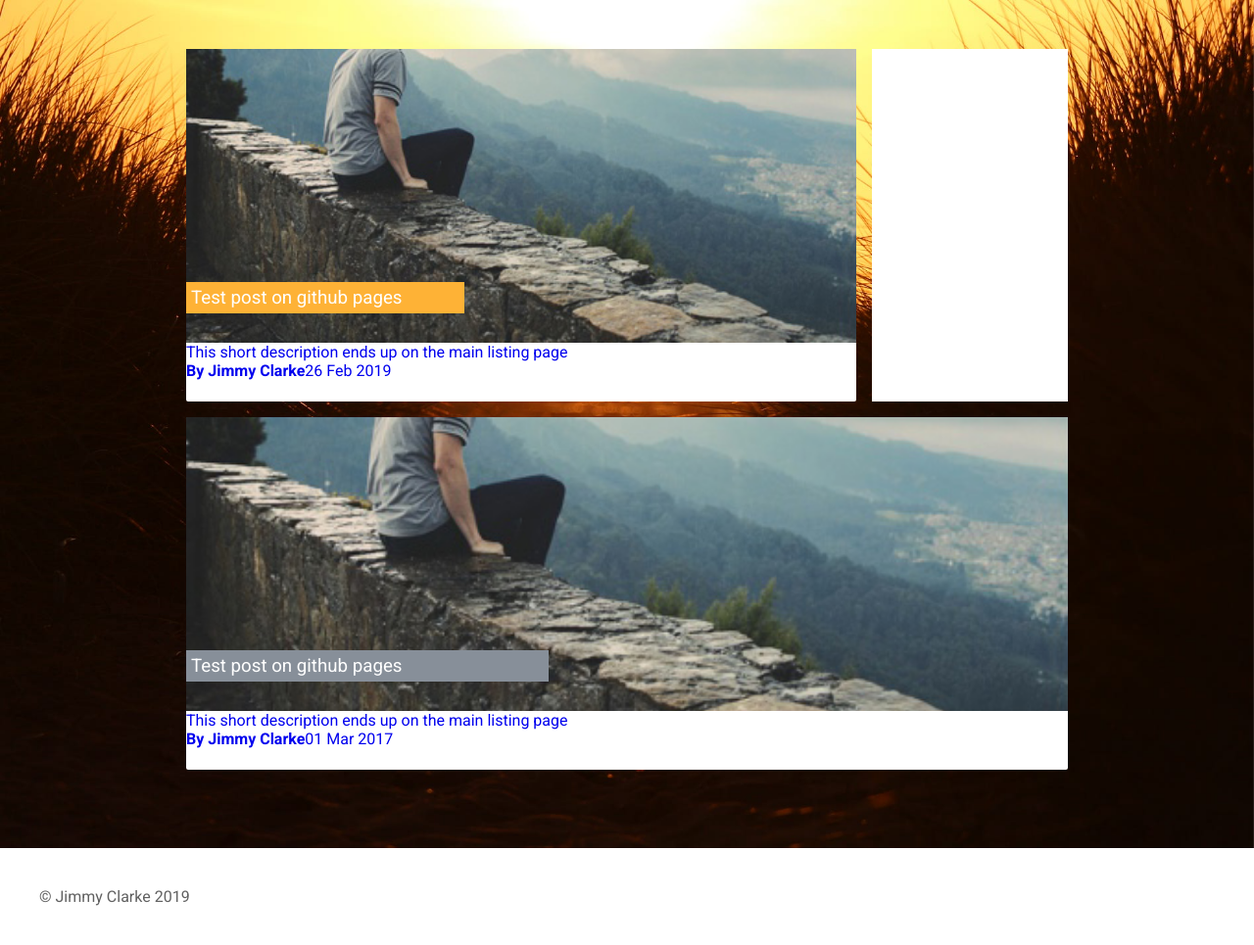
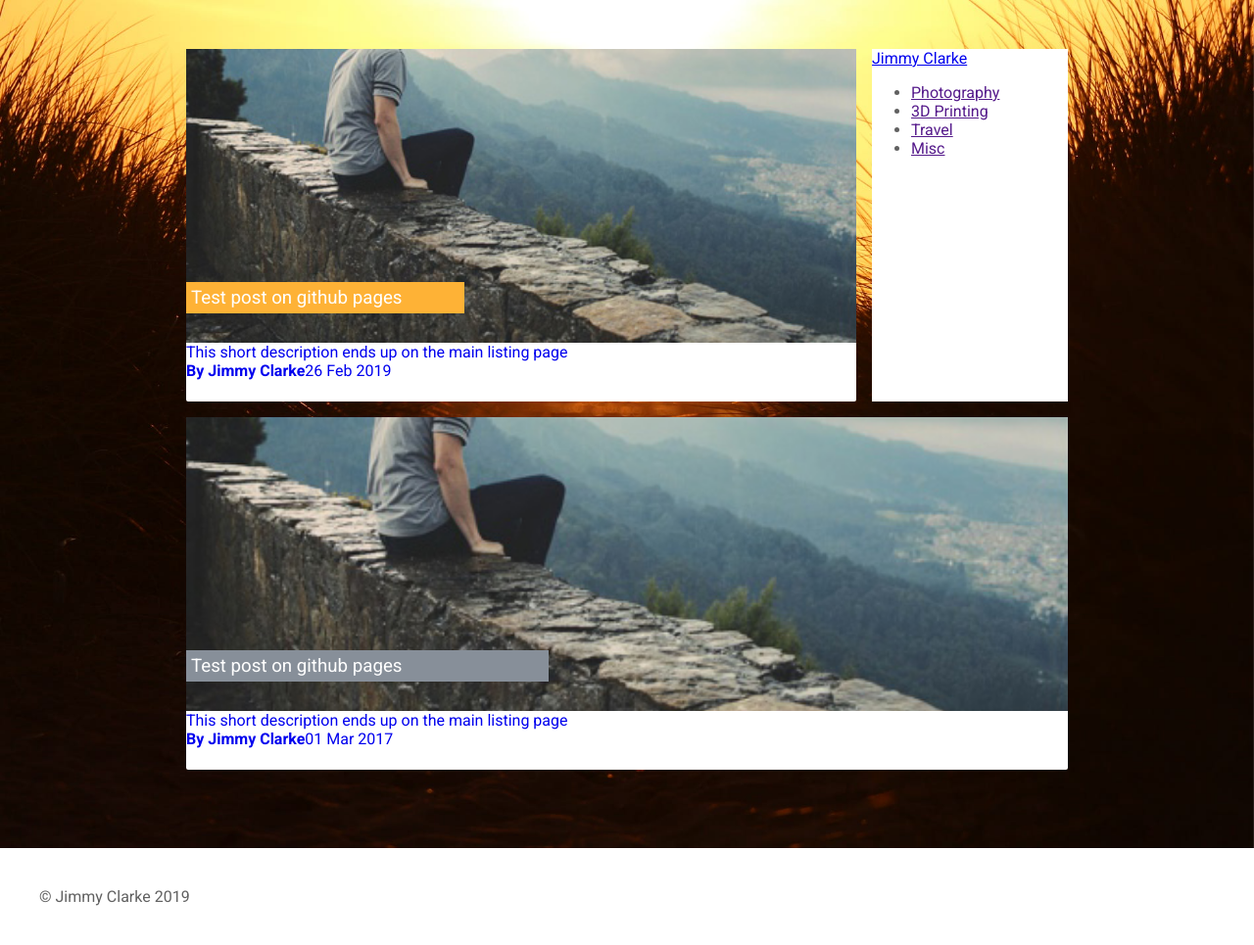
Before and after one commit to jimmyclarke113/jimmyclarke113.github.io, a Jekyll site: the page built from index.html, in a window 1280 px wide. Shown: the whole page at 98% size. Built offline with Jekyll 4.4.1, drawn with Linux system fonts in a browser that asks for light colours.

Commit message:
Update index.html

```diff
--- a/index.html
+++ b/index.html
@@ -2,7 +2,18 @@
 layout: jimmyclarke2019
 title: Jimmy Clarke
 ---
-<div class="menu"></div>
+<div class="menu">
+	<a href="/">
+		<div class="logo"></div>
+		<div>Jimmy Clarke</div>
+	</a>
+	<ul>
+		<li><a href="" class="Ptext">Photography</a></li>
+		<li><a href="" class="Dtext">3D Printing</a></li>
+		<li><a href="" class="Ttext">Travel</a></li>
+		<li><a href="" class="Mtext">Misc</a></li>
+	</ul>
+</div>
 {% for post in site.posts %}
 <div class="content {post.category}} {% if forloop.first == true %}first{% endif %}">
 	<a href="{{ post.url }}" title="{{post.title}}">
```
